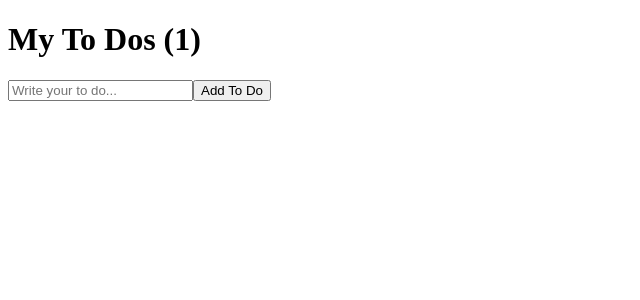
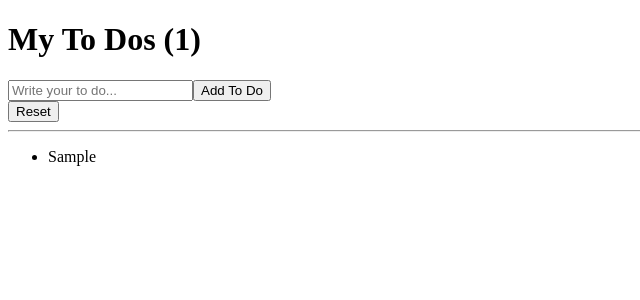
Before and after one commit to ng-lee/movie-app-clone-2021, a React (Create React App) app: page / in a window 1280 px wide. Both pictures are taken after typing "Sample" into the empty fields and a click on the button "Add To Do". Shown: the top 300 px of the page, without its empty margins (0-640 px from the left). Built offline with nearby package versions, Linux system fonts and the light colour scheme.

Commit message:
created to do list part Two

```diff
--- a/src/App.js
+++ b/src/App.js
@@ -12,6 +12,9 @@ function App() {
     setToDos((prev) => [toDo, ...prev]);
     setToDo("");
   };
+  const onClick = () => {
+    setToDos([]);
+  };
   return (
     <div>
       <h1>My To Dos ({toDos.length})</h1>
@@ -24,6 +27,13 @@ function App() {
         />
         <button>Add To Do</button>
       </form>
+      <button onClick={onClick}>Reset</button>
+      <hr />
+      <ul>
+        {toDos.map((item, index) => (
+          <li key={index}>{item}</li>
+        ))}
+      </ul>
     </div>
   );
 }
```
